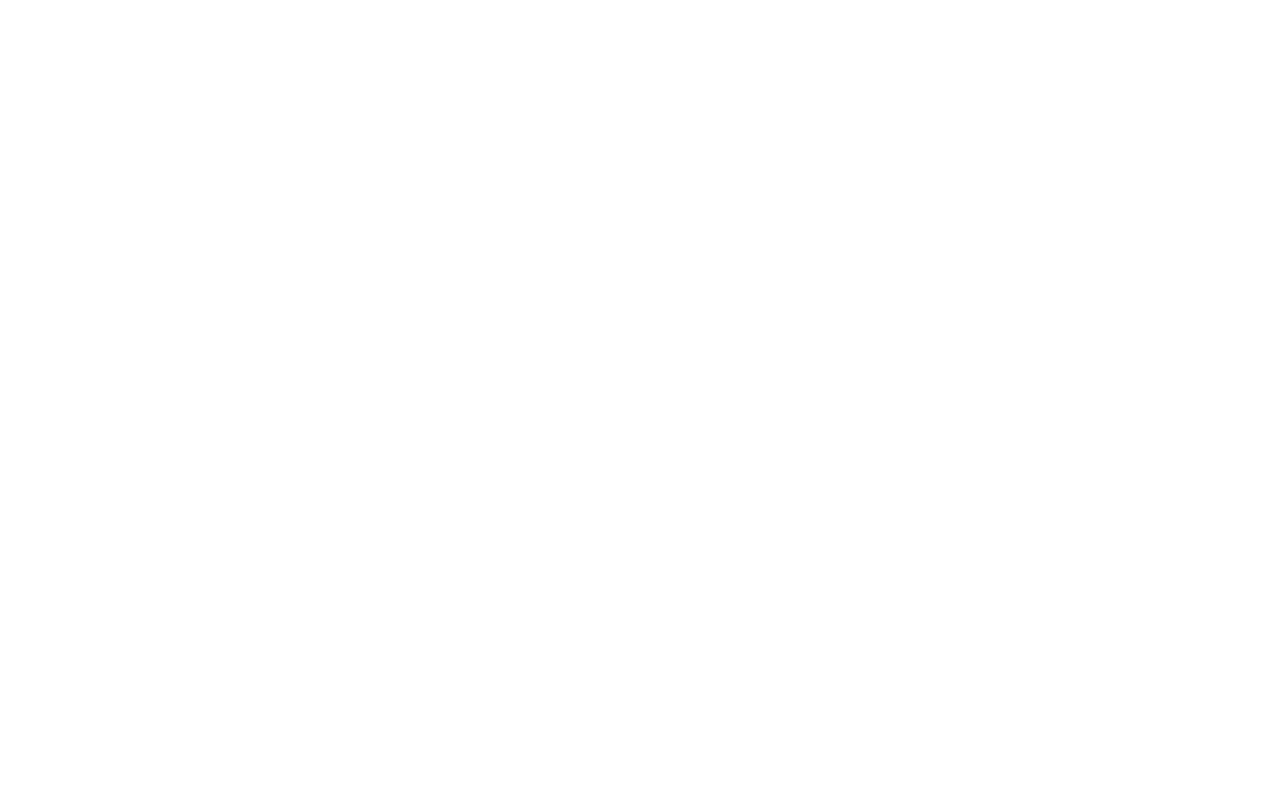
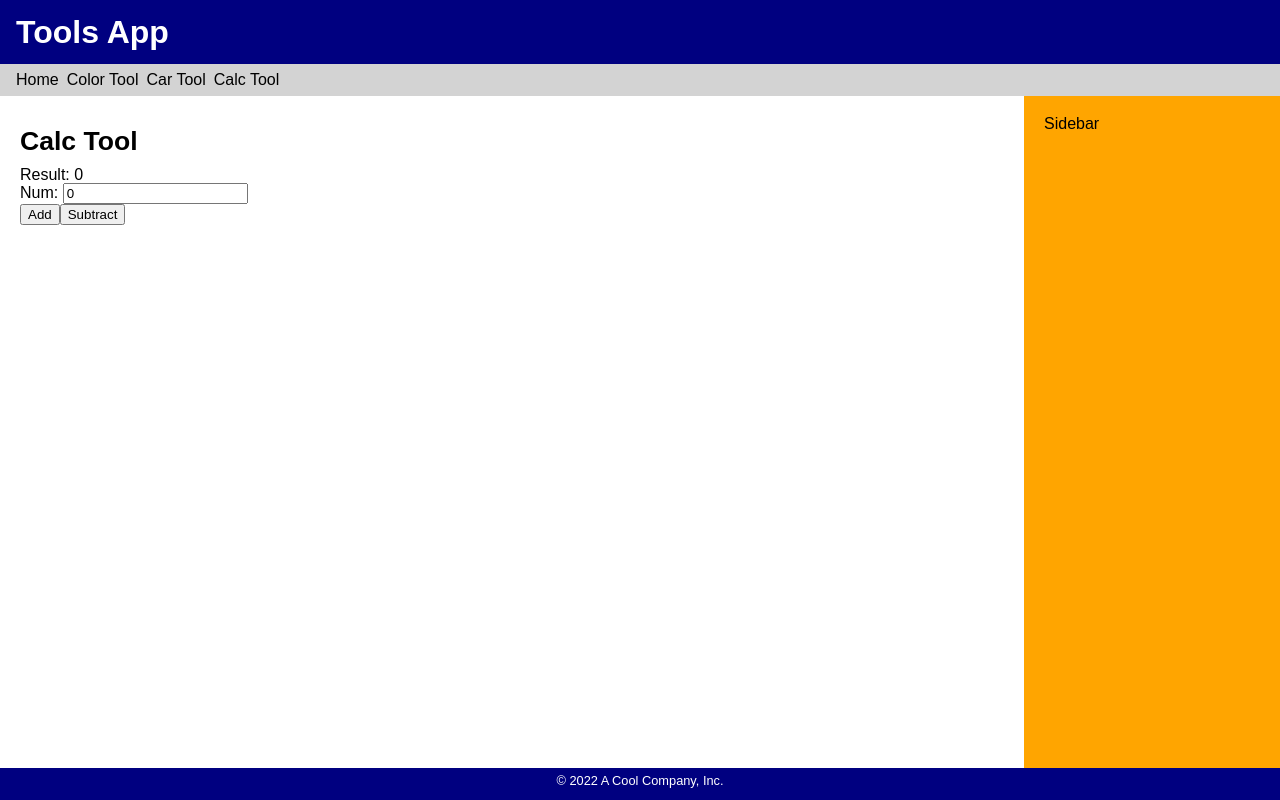
Before and after one commit to t4d-classes/06202022_bootcamp, a React (Create React App) app in the folder demo-app/: page /calc-tool in a window 1280 px wide. Before the commit this address had no page. Built offline with nearby package versions, Linux system fonts and the light colour scheme.

Commit message:
add initial calc tool

```diff
--- a/demo-app/package.json
+++ b/demo-app/package.json
@@ -3,13 +3,17 @@
   "version": "0.1.0",
   "private": true,
   "dependencies": {
+    "@redux-devtools/extension": "^3.2.2",
     "@testing-library/jest-dom": "^5.16.4",
     "@testing-library/react": "^13.3.0",
     "@testing-library/user-event": "^13.5.0",
     "react": "^18.2.0",
     "react-dom": "^18.2.0",
+    "react-redux": "^8.0.2",
     "react-router-dom": "^6.3.0",
     "react-scripts": "5.0.1",
+    "redux": "^4.2.0",
+    "thunk": "^0.0.1",
     "web-vitals": "^2.1.4"
   },
   "scripts": {
--- a/demo-app/src/App.js
+++ b/demo-app/src/App.js
@@ -4,6 +4,7 @@
 import { Home } from './components/Home';
 import { ColorTool } from './components/ColorTool';
 import { CarTool } from './components/CarTool';
+import { CalcTool } from './components/CalcTool';
 import { CarToolStoreProvider } from './contexts/carToolStoreContext';
 import { ColorToolStoreProvider } from './contexts/colorToolStoreContext';
 
@@ -21,6 +22,7 @@
           <Route path="car-tool" element={<CarToolStoreProvider>
             <CarTool />
           </CarToolStoreProvider>} />
+          <Route path="calc-tool" element={<CalcTool />} />
         </Route>
       </Routes>
     </Router>
--- /dev/null
+++ b/demo-app/src/components/CalcTool.js
@@ -0,0 +1,26 @@
+import { useState } from 'react';
+
+import { ToolHeader } from './ToolHeader';
+
+export const CalcTool = () => {
+
+  const [numInput, setNumInput] = useState(0);
+
+  return (
+    <>
+      <ToolHeader headerText="Calc Tool" />
+      <form>
+        <div>Result: {0}</div>
+        <label>
+          Num: <input type="number" value={numInput}
+            onChange={e => setNumInput(e.target.valueAsNumber)} />
+        </label>
+        <fieldset>
+          <button type="button" onClick={() => null}>Add</button>
+          <button type="button" onClick={() => null}>Subtract</button>
+        </fieldset>
+      </form>
+    </>
+  );
+
+};
--- a/demo-app/src/components/Layout.js
+++ b/demo-app/src/components/Layout.js
@@ -17,6 +17,7 @@
           <li className="menuItem"><Link to="/">Home</Link></li>
           <li className="menuItem"><Link to="/color-tool">Color Tool</Link></li>
           <li className="menuItem"><Link to="/car-tool">Car Tool</Link></li>
+          <li className="menuItem"><Link to="/calc-tool">Calc Tool</Link></li>
         </ul>
       </nav>
 
```
Also changed, not shown: 1 other file (tests, documents, lock files or other folders).
